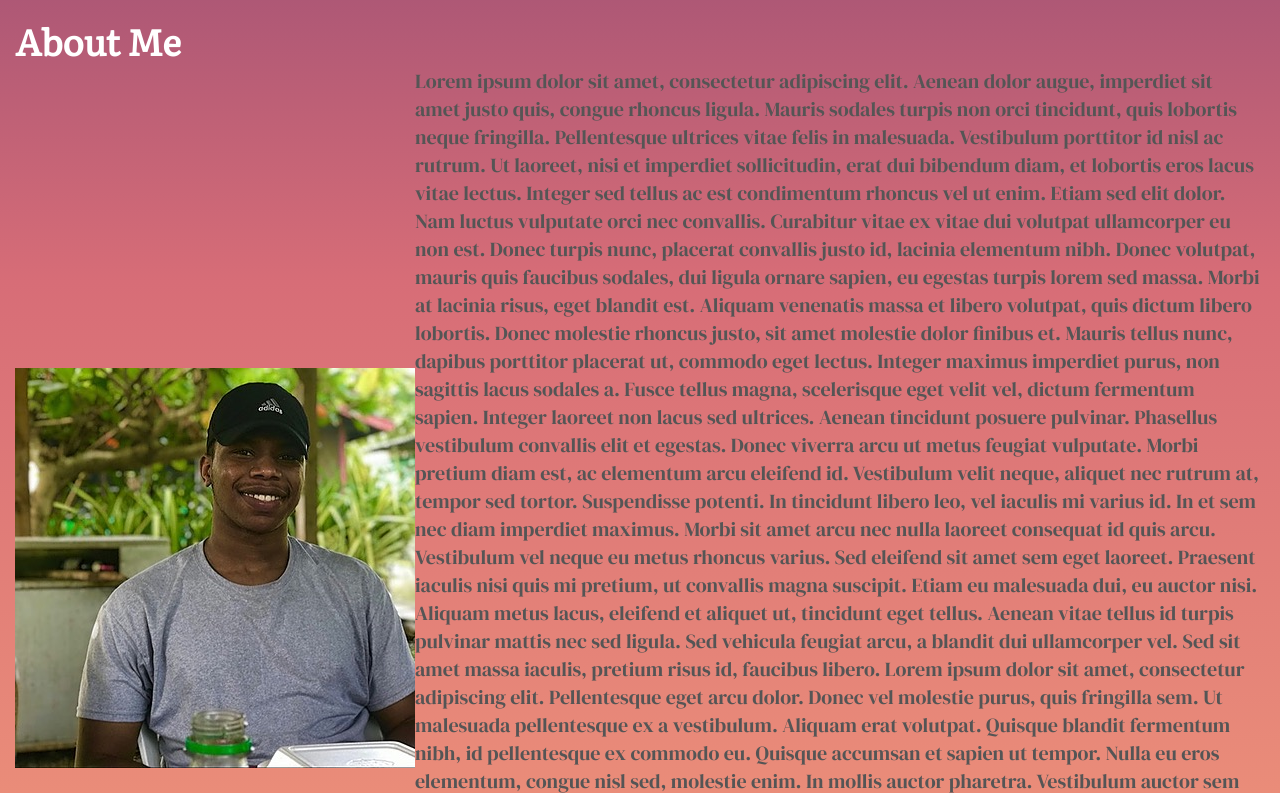
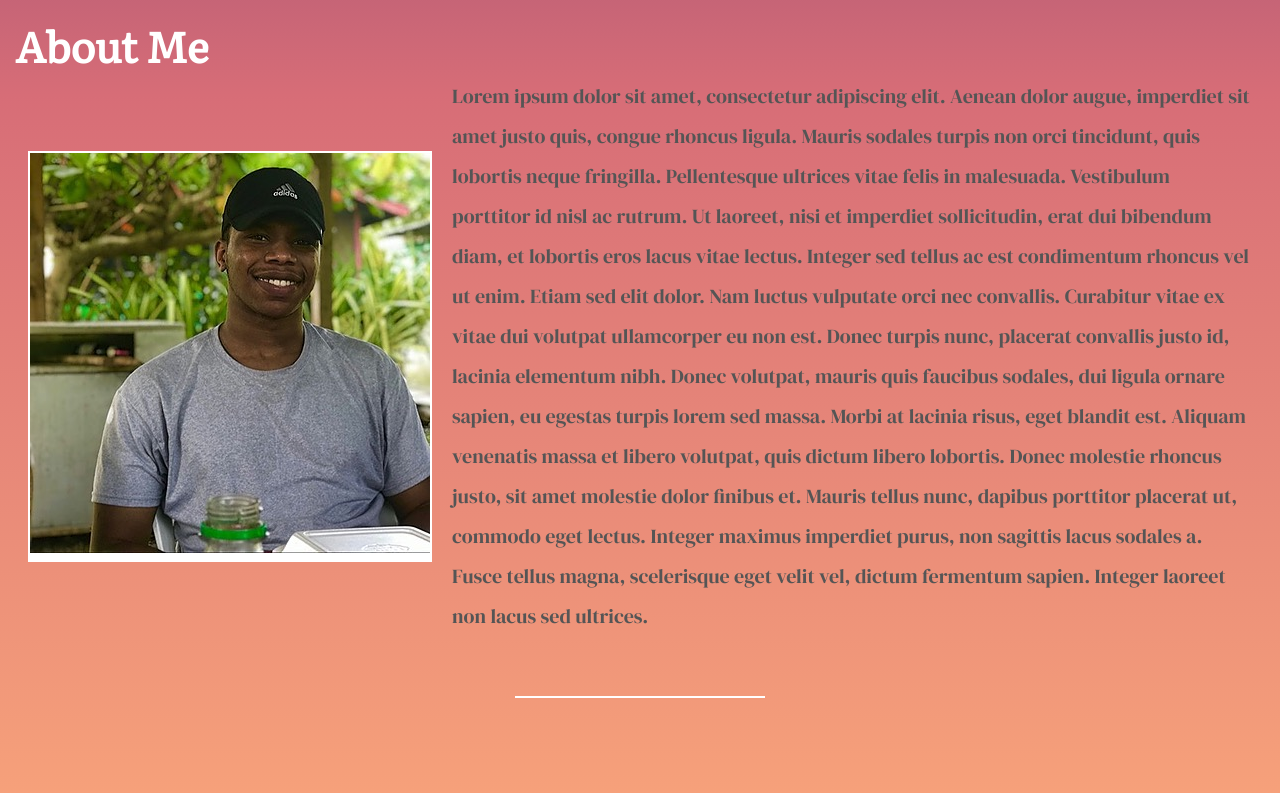
Before and after one commit to KhallilB/PortfolioOld, a plain HTML site: page index.html in a window 1280 px wide. Shown: the part 801-1594 px from the top of the page. Drawn offline with Linux system fonts and the light colour scheme.

Commit message:
about me

```diff
--- a/index.html
+++ b/index.html
@@ -62,44 +62,13 @@
             porttitor placerat ut, commodo eget lectus. Integer maximus
             imperdiet purus, non sagittis lacus sodales a. Fusce tellus magna,
             scelerisque eget velit vel, dictum fermentum sapien. Integer laoreet
-            non lacus sed ultrices. Aenean tincidunt posuere pulvinar. Phasellus
-            vestibulum convallis elit et egestas. Donec viverra arcu ut metus
-            feugiat vulputate. Morbi pretium diam est, ac elementum arcu
-            eleifend id. Vestibulum velit neque, aliquet nec rutrum at, tempor
-            sed tortor. Suspendisse potenti. In tincidunt libero leo, vel
-            iaculis mi varius id. In et sem nec diam imperdiet maximus. Morbi
-            sit amet arcu nec nulla laoreet consequat id quis arcu. Vestibulum
-            vel neque eu metus rhoncus varius. Sed eleifend sit amet sem eget
-            laoreet. Praesent iaculis nisi quis mi pretium, ut convallis magna
-            suscipit. Etiam eu malesuada dui, eu auctor nisi. Aliquam metus
-            lacus, eleifend et aliquet ut, tincidunt eget tellus. Aenean vitae
-            tellus id turpis pulvinar mattis nec sed ligula. Sed vehicula
-            feugiat arcu, a blandit dui ullamcorper vel. Sed sit amet massa
-            iaculis, pretium risus id, faucibus libero. Lorem ipsum dolor sit
-            amet, consectetur adipiscing elit. Pellentesque eget arcu dolor.
-            Donec vel molestie purus, quis fringilla sem. Ut malesuada
-            pellentesque ex a vestibulum. Aliquam erat volutpat. Quisque blandit
-            fermentum nibh, id pellentesque ex commodo eu. Quisque accumsan et
-            sapien ut tempor. Nulla eu eros elementum, congue nisl sed, molestie
-            enim. In mollis auctor pharetra. Vestibulum auctor sem eget turpis
-            tincidunt, sed cursus sapien mollis. Duis nunc leo, iaculis id arcu
-            id, eleifend gravida arcu. Duis feugiat lacus ut odio interdum, a
-            suscipit elit mollis. Donec vulputate, leo tincidunt bibendum
-            pharetra, tellus ligula ornare risus, aliquam euismod velit ex
-            lobortis odio. Nulla a mauris blandit, semper ligula ac, vestibulum
-            orci. Cras a nisi vel risus tristique volutpat quis nec turpis.
-            Nulla varius libero nec ex finibus sollicitudin ut sit amet neque.
-            Curabitur at elit volutpat, maximus ex et, efficitur nisi. In vitae
-            diam at sapien tincidunt condimentum id vitae mi. Maecenas tempus
-            libero vel blandit porta. In hac habitasse platea dictumst. Sed
-            fermentum leo dui, sit amet egestas dolor ultricies a. Nam sodales
-            egestas massa vitae malesuada. Duis rhoncus, turpis sed fermentum
-            feugiat, massa velit auctor nibh, id eleifend dolor leo vel nunc.
-            Nulla facilisi.
+            non lacus sed ultrices.
           </p>
         </div>
-        <p>&nbsp;</p>
       </div>
+      <p>&nbsp;</p>
+      <p>&nbsp;</p>
+      <hr />
     </div>
     <!-- ***************************** -->
 
--- a/styles.css
+++ b/styles.css
@@ -106,7 +106,7 @@ h1, h2, h3, h4, h5, h6 {
 h3.title {
     color: #FFF;
     text-transform: capitalize;
-    font-size: 36px;
+    font-size: 42px;
 }
 
 .about {
@@ -119,6 +119,40 @@ h3.title {
     flex-direction: row;
     justify-content: center;
     align-items: center;
+}
+
+.about-portrait {
+    border: solid 2px #FFF;
+    background-color: #FFF;
+}
+
+.about-bio {
+    width: 80%;
+    max-width: 800px;
+    line-height: 2;
+    margin-left: 20px;
+}
+
+hr {
+    width: 250px;
+    height: 2px;
+    background-color: #FFF;
+    border: 0;
+    margin: 4px auto;
+}
+
+@media(max-width: 800px) {
+    .about #two-columns {
+        flex-direction: column;
+        margin-top: 30px;
+    }
+
+    .about-bio {
+        margin-top: 20px;
+        line-height: 1.5;
+        text-align: left;
+
+    }
 }
 
 /* ************** */
```
